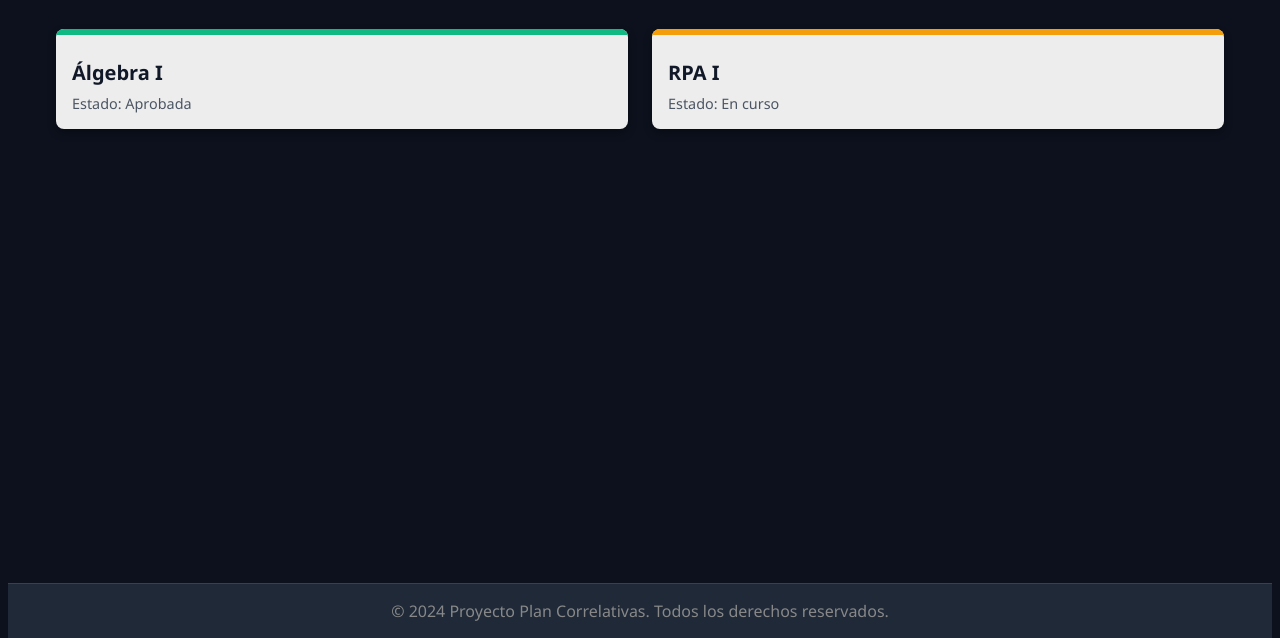
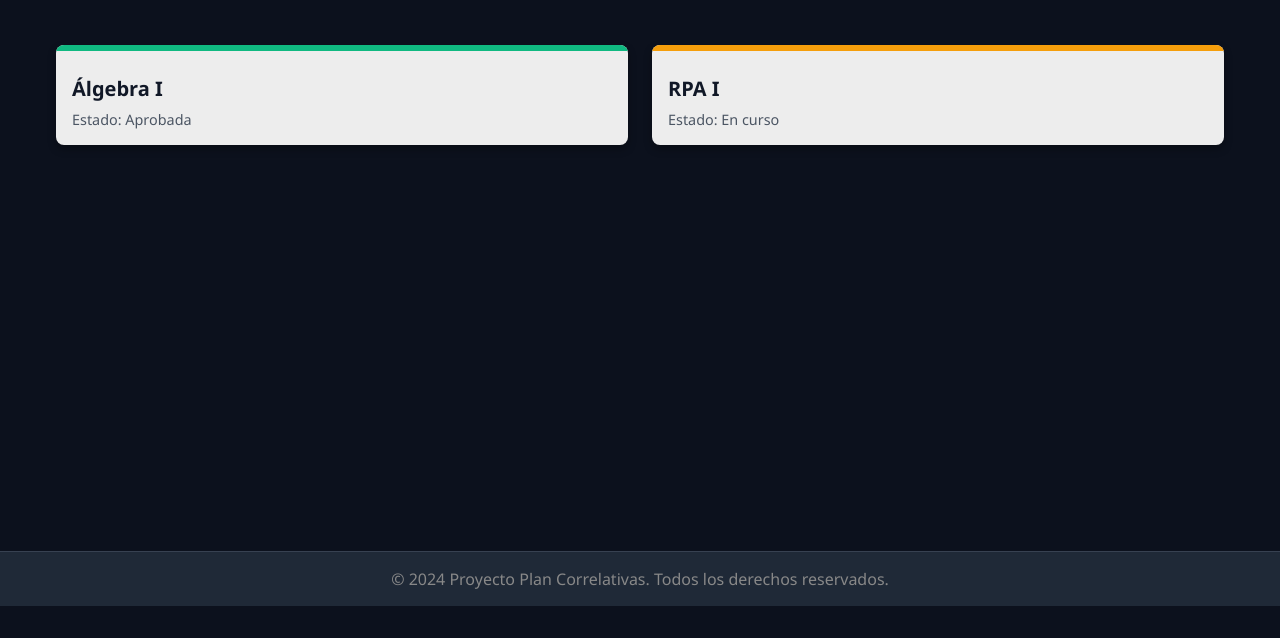
Before and after one commit to Carloshha12/ProyectoPlanCorrelativas, a plain HTML site: page src/index.html in a window 1280 px wide. Shown: the part 194-832 px from the top of the page. After the commit the page ends 800 px from the top, so only its background shows below. Drawn offline with Linux system fonts and the light colour scheme.

Commit message:
Se arreglo espacio ocupado por main

```diff
--- a/src/styles.css
+++ b/src/styles.css
@@ -1,9 +1,9 @@
-
 * {
   box-sizing: border-box;
 }
 
-html, body {
+html,
+body {
   height: 100%;
 }
 
@@ -14,17 +14,17 @@ body {
   flex-direction: column;
   background-color: #0c111d;
   font-family: "Segoe UI", Tahoma, Geneva, Verdana, sans-serif;
-  padding: 0 1.5rem;
+  margin: 0%;
+  padding: 1.5rem;
 }
 
 
 
 main {
-  display: block;
   flex: 1 0 auto;
+  margin-bottom: -1.5rem;
 }
 
-/*problemas muy grandes para que no tenga que scrollear en una pagina miniatura frustrado */
 footer {
   flex: 0 0 auto;
   text-align: center;
@@ -35,7 +35,6 @@ footer {
   margin-left: -1.5rem;
   margin-right: -1.5rem;
   margin-bottom: -1.5rem;
-  width: calc(100% + 3rem);
 }
 
 .searchBox {
```
